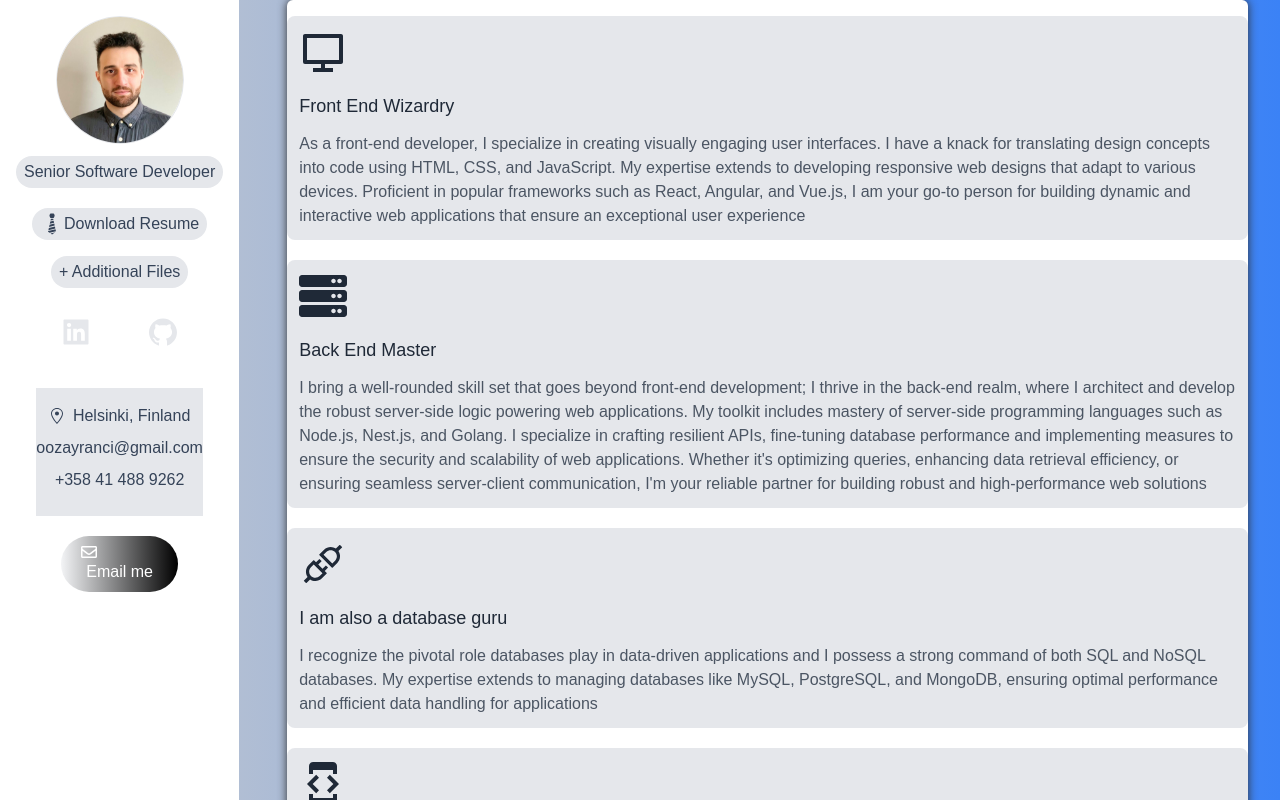
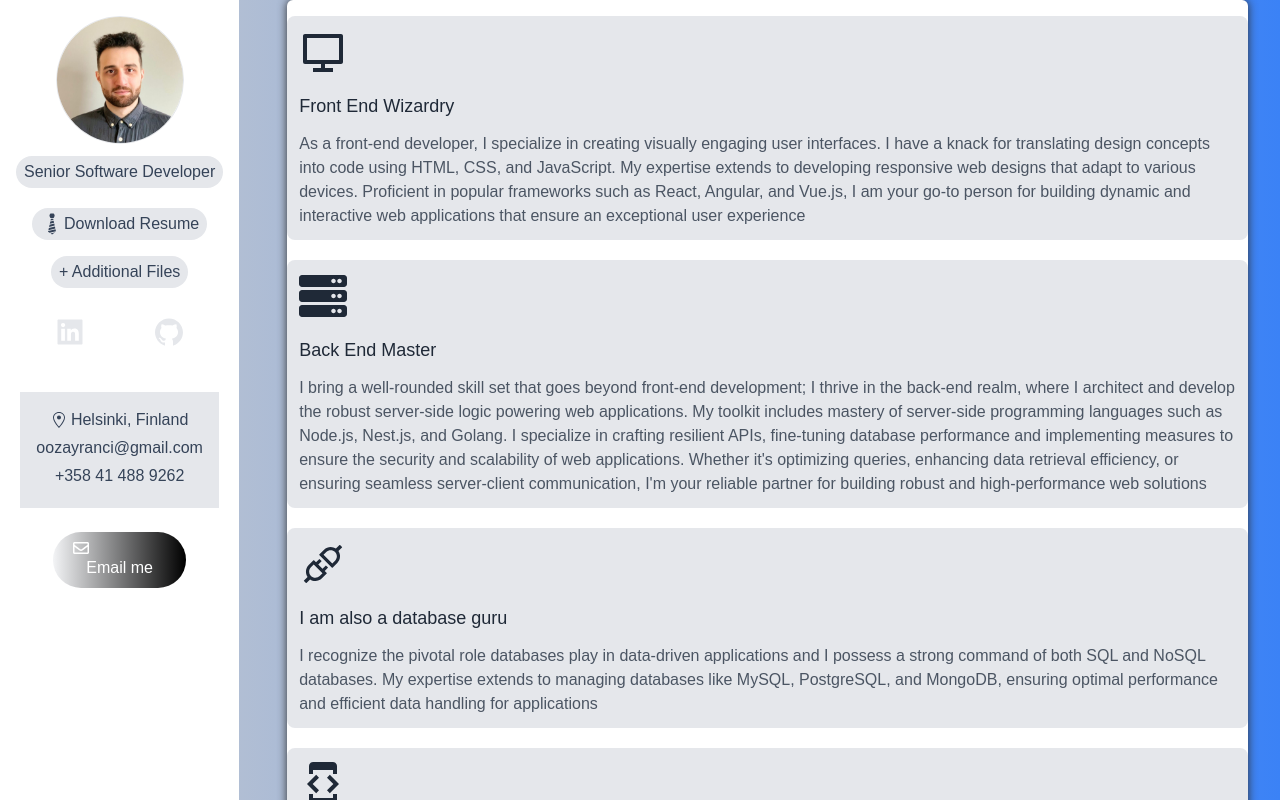
Before and after one commit to oozan/cv-web, a Next.js app: page / in a window 1280 px wide. Shown: the top 800 px of the page. Built offline with nearby package versions, Linux system fonts and the light colour scheme.

Commit message:
Padding fixes

```diff
--- a/components/Sidebar.tsx
+++ b/components/Sidebar.tsx
@@ -48,12 +48,12 @@ const Sidebar = () => {
           </a>
         </div>
 
-        <div className="py-4 my-5 bg-gray-200 dark:bg-dark-200 dark:bg-black-500 text-center">
-          <div className="flex items-center justify-center">
-            <GoLocation className="mr-2" /> <span>Helsinki, Finland </span>
+        <div className="p-4 my-6 bg-gray-200 dark:bg-dark-200 dark:bg-black-500 text-center">
+          <div className="flex items-center justify-center p">
+            <GoLocation className="mr-1" /> <span>Helsinki, Finland </span>
           </div>
-          <p className="my-2">oozayranci@gmail.com </p>
-          <p className="my-2">+358 41 488 9262 </p>
+          <p className="my-1">oozayranci@gmail.com </p>
+          <p className="my-1">+358 41 488 9262 </p>
         </div>
 
         {/* Email Button */}
```
